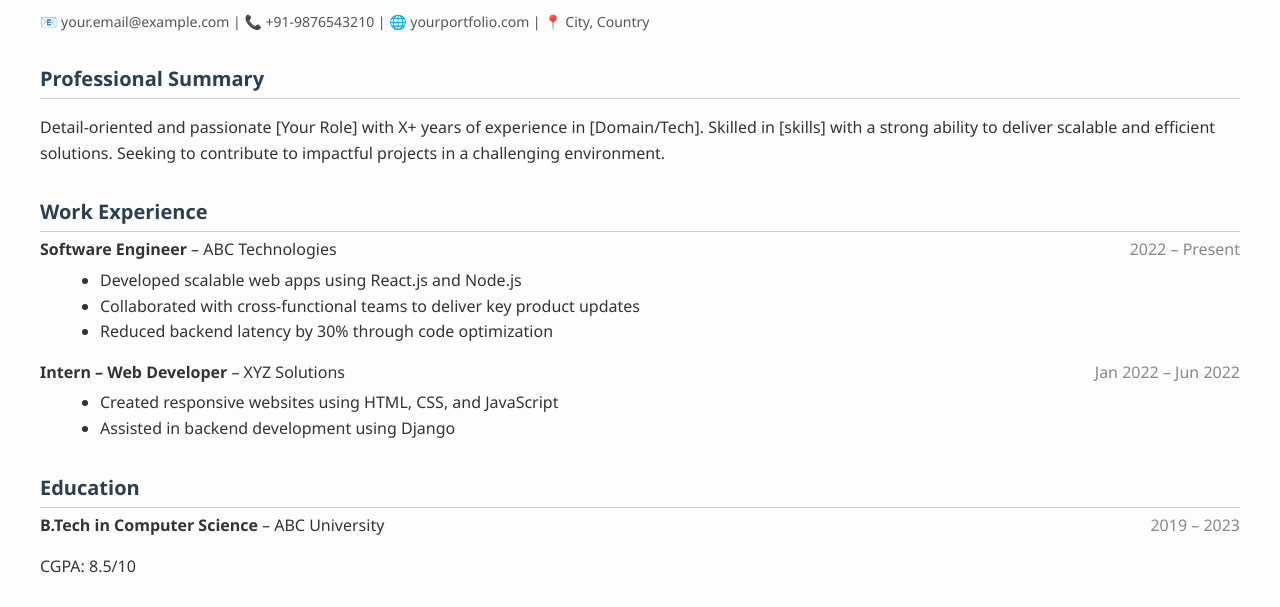
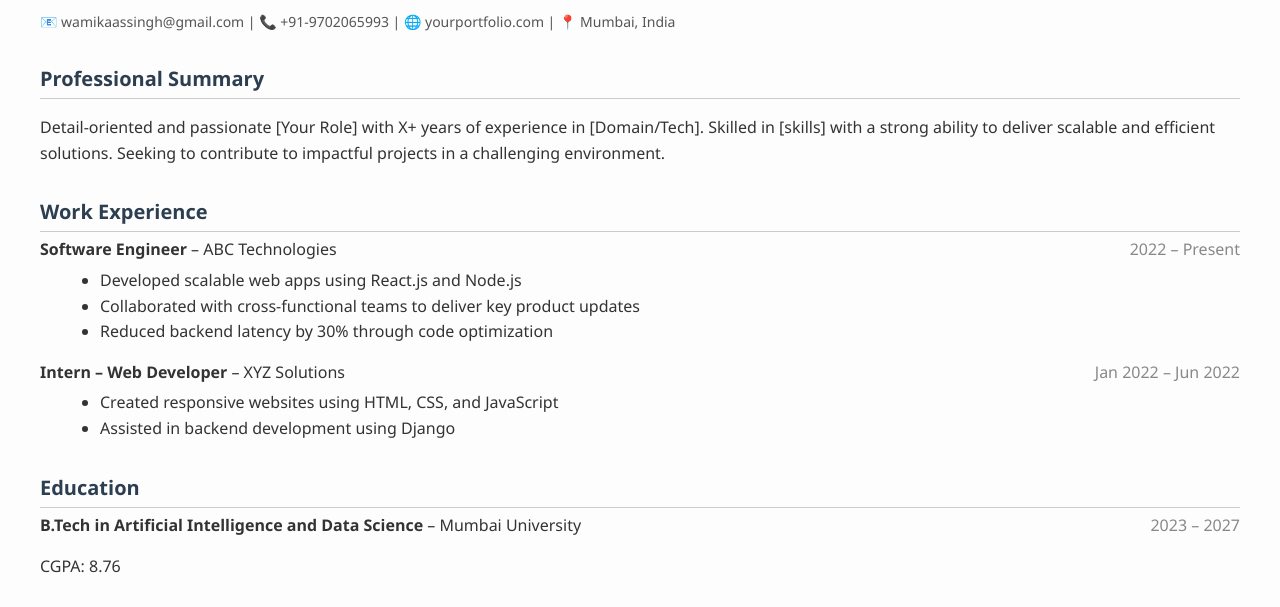
Before and after one commit to Wamika24/-Wamika-.githubb.io, a plain HTML site: page index.html in a window 1280 px wide. Shown: the part 167-774 px from the top of the page. Drawn offline with Linux system fonts and the light colour scheme.

Commit message:
Update index.html

```diff
--- a/index.html
+++ b/index.html
@@ -4,7 +4,7 @@
 <head>
   <meta charset="UTF-8" />
   <meta name="viewport" content="width=device-width, initial-scale=1.0"/>
-  <title>Resume - Your Name</title>
+  <title>Resume - Wamika Singh</title>
   <style>
     body {
       font-family: 'Segoe UI', sans-serif;
@@ -58,7 +58,7 @@
 
   <h1>Your Name</h1>
   <p class="contact">
-    📧 your.email@example.com | 📞 +91-9876543210 | 🌐 yourportfolio.com | 📍 City, Country
+    📧 wamikaassingh@gmail.com | 📞 +91-9702065993 | 🌐 yourportfolio.com | 📍 Mumbai, India
   </p>
 
   <div class="section">
@@ -89,8 +89,8 @@
   <div class="section">
     <h2>Education</h2>
     <div class="edu">
-      <strong>B.Tech in Computer Science</strong> – ABC University <span class="date">2019 – 2023</span>
-      <p>CGPA: 8.5/10</p>
+      <strong>B.Tech in Artificial Intelligence and Data Science</strong> – Mumbai University <span class="date">2023 – 2027</span>
+      <p>CGPA: 8.76</p>
     </div>
   </div>
 
```
